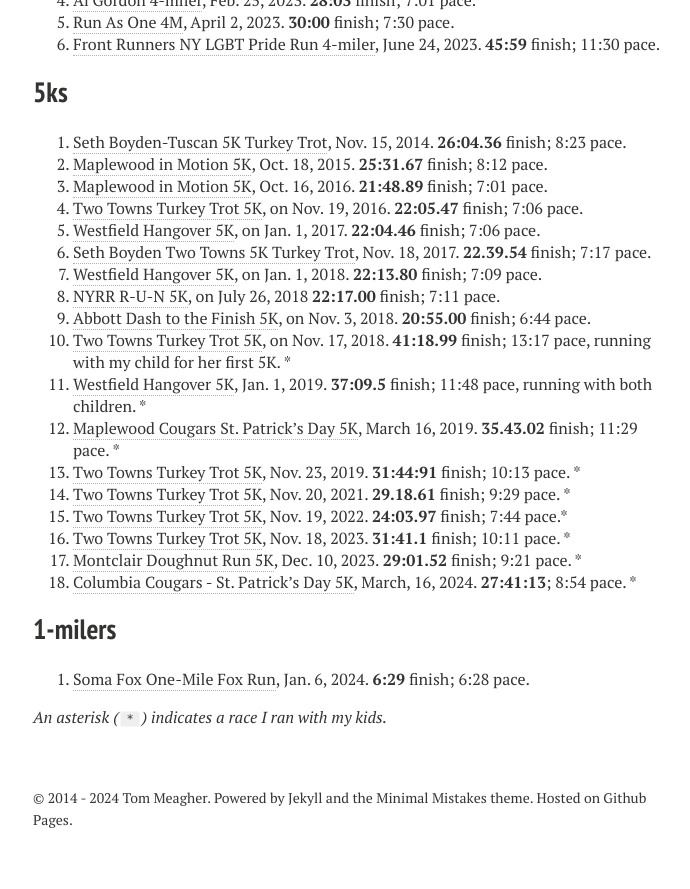
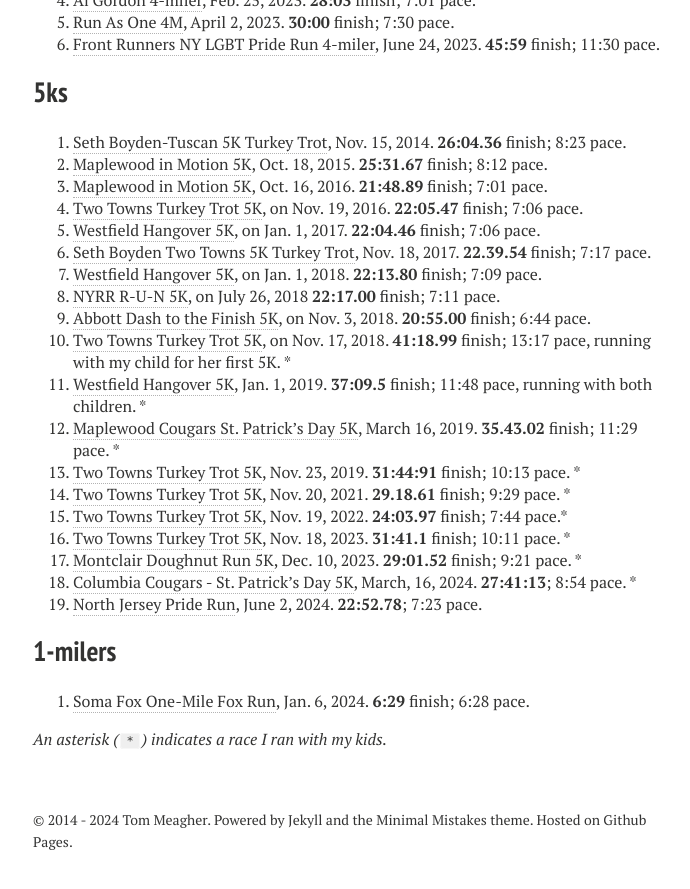
Before and after one commit to tommeagher/tommeagher.github.io, a Jekyll site: the page built from races.md, in a window 1280 px wide and 900 px high, scrolled down 1027 px. Shown: the top 889 px of the window, without its empty margins (287-977 px from the left). Built offline with Jekyll 4.4.1, drawn with Linux system fonts in a browser that asks for light colours; nearby versions of some CDN libraries.

Commit message:
add Pride run to races

```diff
--- a/races.md
+++ b/races.md
@@ -69,6 +69,7 @@
 16. [Two Towns Turkey Trot 5K](https://runsignup.com/Race/Results/120376/IndividualResult/gMcQ?resultSetId=424204#U82193311), Nov. 18, 2023. **31:41.1** finish; 10:11 pace. *
 17. [Montclair Doughnut Run 5K](https://elitefeats.com/res-det.asp?ID=23417&BibID=1466), Dec. 10, 2023. **29:01.52** finish; 9:21 pace. *
 18. [Columbia Cougars - St. Patrick's Day 5K](https://runsignup.com/Race/Results/58550/IndividualResult/HxLf?resultSetId=442599#U9860508), March, 16, 2024. **27:41:13**; 8:54 pace. *
+19. [North Jersey Pride Run](https://runsignup.com/Race/Results/6513/IndividualResult/zLkP#U9860508), June 2, 2024. **22:52.78**; 7:23 pace.
 
 ## 1-milers
 1. [Soma Fox One-Mile Fox Run](https://www.secondwindtiming.com/result-page/?id=273772#0_3EF1B7), Jan. 6, 2024. **6:29** finish; 6:28 pace.
```
Also changed, not shown: 2 other files.
